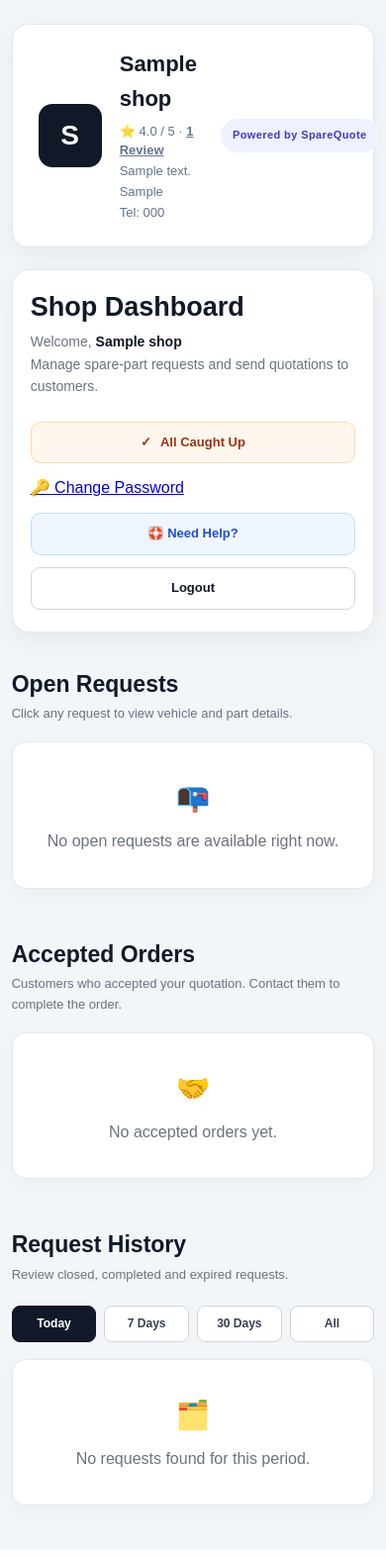
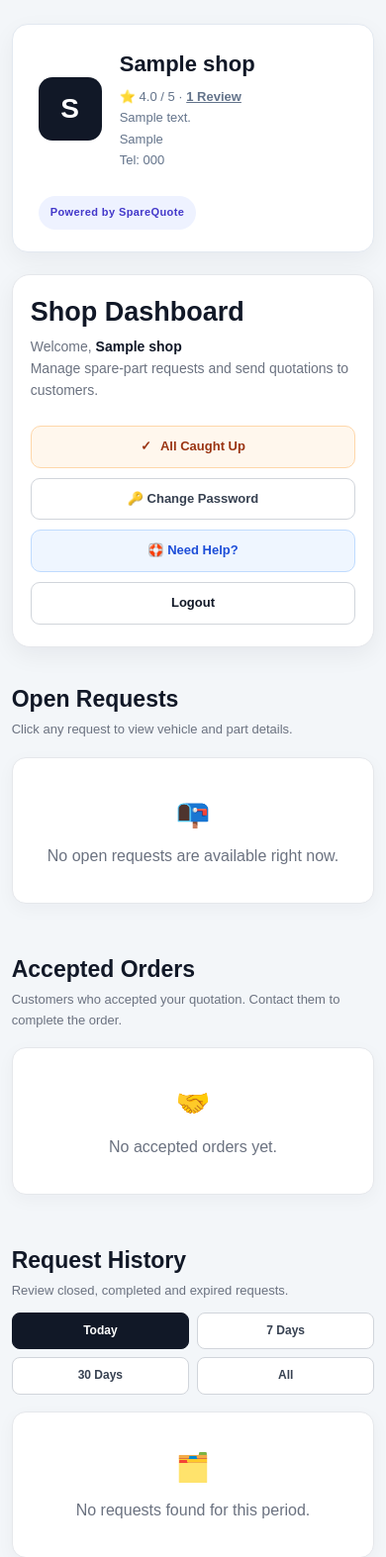
Before and after one commit to Chauke12345/Spare-Quote, a Django app: page /shop/dashboard/ in a window 390 px wide. Shown: the top 1573 px of the page at 99% size. Before the commit the page ends 1531 px from the top, so only its background shows below. Run offline with Django 5.2, Linux system fonts and the light colour scheme; a user stored in the database is signed in; tables that the repository leaves empty hold one stand-in row (values such as "Sample post"); data that the repository does not hold is empty; parts of the project's set-up code (start-up, migrations or seed data) failed here and were passed over.

Commit message:
Improve mobile dashboard and password button styling

```diff
--- a/quotes/templates/quotes/shop_dashboard.html
+++ b/quotes/templates/quotes/shop_dashboard.html
@@ -749,6 +749,7 @@
 
 @media (max-width: 750px) {
 
+    /* PAGE */
     .page-wrapper {
         width: 94%;
         margin: 24px auto 45px;
@@ -758,6 +759,8 @@
         margin-bottom: 18px;
     }
 
+
+    /* HEADER */
     .page-header {
         flex-direction: column;
         padding: 22px 18px;
@@ -771,61 +774,117 @@
         width: 100%;
         flex-direction: column;
         align-items: stretch;
+        gap: 10px;
     }
 
     .notification-box,
-        .logout-btn {
+    .support-btn,
+    .logout-btn,
+    .change-password-btn {
         width: 100%;
         justify-content: center;
         text-align: center;
     }
 
+    .change-password-btn {
+        padding: 11px 14px;
+    }
+
+
+    /* SECTION HEADERS */
     .section-header {
         flex-direction: column;
         align-items: flex-start;
-        }
-
+        gap: 12px;
+    }
+
+
+    /* HISTORY FILTERS */
     .history-filters {
         width: 100%;
+        display: grid;
+        grid-template-columns: repeat(2, 1fr);
+        gap: 8px;
     }
 
     .history-filter-btn {
-            flex: 1;
+        width: 100%;
         text-align: center;
     }
 
+
+    /* REQUEST CARDS */
     .request-summary,
     .history-summary {
         grid-template-columns: 1fr;
         gap: 10px;
+        padding: 16px;
     }
 
     .request-status-area {
+        width: 100%;
         justify-content: space-between;
-            width: 100%;
-        }
-
+        gap: 10px;
+    }
+
+
+    /* REQUEST DETAILS */
     .details-grid {
         grid-template-columns: 1fr;
-        }
-
+        gap: 12px;
+    }
+
+    .request-content,
+    .history-content {
+        padding: 16px;
+    }
+
+
+    /* IMAGES */
     .part-image img {
         width: 100%;
-            max-width: 360px;
+        max-width: 100%;
         height: auto;
     }
 
+
+    /* ACTION BUTTONS */
     .quote-btn,
     .update-quote-btn,
     .quote-submitted,
-        .closed-label {
+    .closed-label,
+    .complete-btn,
+    .whatsapp-btn {
         width: 100%;
         text-align: center;
         justify-content: center;
     }
 
-    }
-
+    .request-actions {
+        width: 100%;
+        flex-direction: column;
+        align-items: stretch;
+    }
+
+
+    /* SHOP BRAND */
+    .shop-brand {
+        flex-direction: column;
+        align-items: flex-start;
+        padding: 18px;
+        gap: 16px;
+    }
+
+    .shop-brand-main {
+        width: 100%;
+        align-items: flex-start;
+    }
+
+    .powered-by {
+        align-self: flex-start;
+    }
+
+}
 
 /* =========================
    WHATSAPP BUTTON
@@ -946,6 +1005,43 @@ a.quote-btn.whatsapp-btn:hover {
 
     letter-spacing: 0.4px;
 }
+/* =========================
+   CHANGE PASSWORD BUTTON
+========================= */
+
+.change-password-btn {
+    display: inline-flex;
+    align-items: center;
+    justify-content: center;
+    gap: 7px;
+
+    padding: 10px 16px;
+
+    background: #ffffff;
+    color: #374151;
+
+    border: 1px solid #d1d5db;
+    border-radius: 9px;
+
+    font-size: 13px;
+    font-weight: 600;
+    text-decoration: none;
+
+    transition: all 0.2s ease;
+}
+
+.change-password-btn:hover {
+    background: #f3f4f6;
+    border-color: #9ca3af;
+    color: #111827;
+    transform: translateY(-1px);
+}
+
+.change-password-btn:active {
+    transform: translateY(0);
+}
+
+
 </style>
 
 
@@ -1112,8 +1208,7 @@ a.quote-btn.whatsapp-btn:hover {
         </div>
 
     {% endif %}
-
-    <a href="{% url 'shop_change_password' %}">
+<a href="{% url 'shop_change_password' %}" class="change-password-btn">
     🔑 Change Password
 </a>
 
```
Lines whose indentation alone changed are shown as unchanged.
